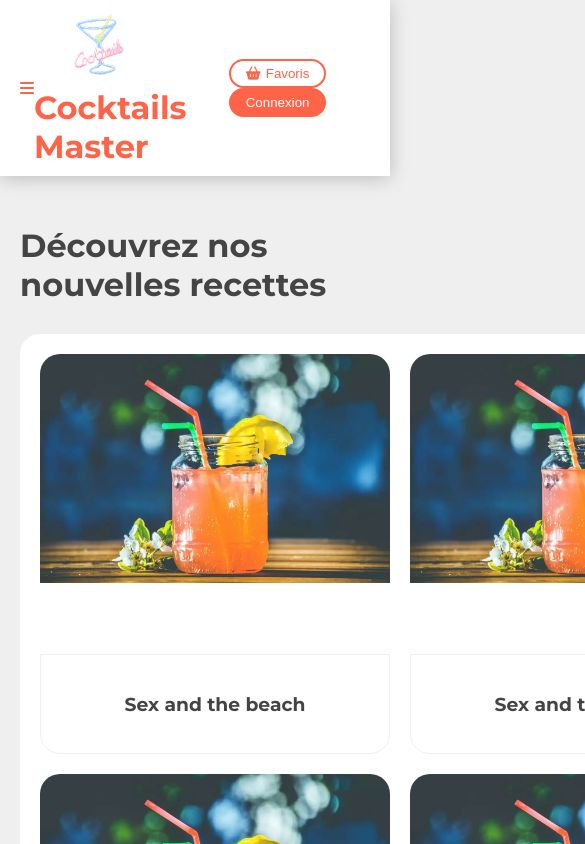
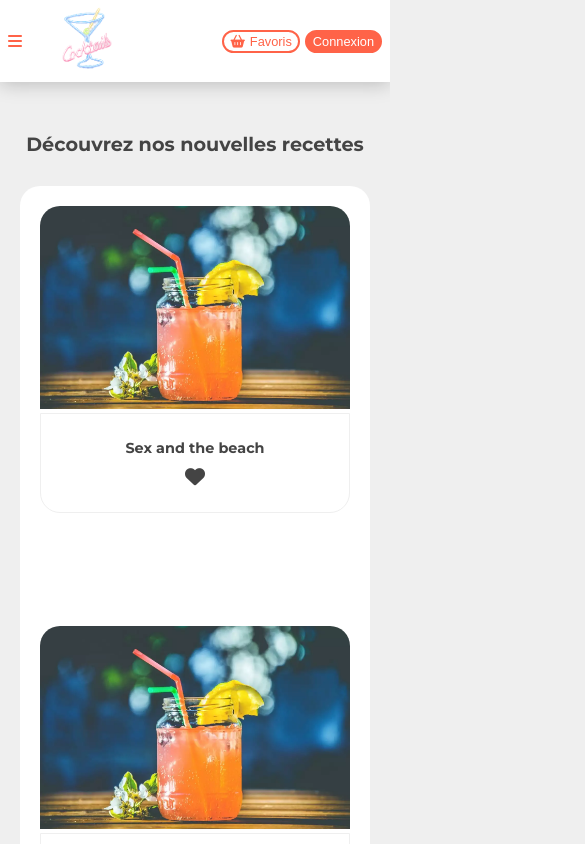
Before and after one commit to Mathieu94110/CocktailsApp, a React (Create React App) app: page / in a window 390 px wide. Shown: the top 844 px of the page, 585 px wide, since content can reach past the window. Built offline with nearby package versions, Linux system fonts and the light colour scheme.

Commit message:
adding responsive and fix fontawesome link issue

```diff
--- a/public/index.html
+++ b/public/index.html
@@ -30,7 +30,10 @@
       href="https://fonts.googleapis.com/css2?family=Montserrat:wght@400;500;700&display=swap"
       rel="stylesheet"
     />
-    <script src="https://kit.fontawesome.com/1002cebf8d.js" crossorigin="anonymous"></script>
+    <script
+      src="https://kit.fontawesome.com/e4159c9e3c.js"
+      crossorigin="anonymous"
+    ></script>
     <title>Cocktails Master</title>
   </head>
   <body>
--- a/src/assets/styles/_debug.scss
+++ b/src/assets/styles/_debug.scss
@@ -1,3 +1,5 @@
+@use './mixins' as mixin;
+
 .b1 {
   background-color: red;
   border: 1px solid red;
@@ -9,11 +11,29 @@
 }
 
 .b3 {
-  background-color: #2ecc71;
-  border: 1px solid #2ecc71;
+  background-color: blue;
+  border: 1px solid blue;
 }
 
 .b4 {
   background-color: purple;
   border: 1px solid purple;
 }
+
+.br {
+  @include mixin.xs {
+    border: 2px solid red;
+  }
+  @include mixin.sm {
+    border: 2px solid green;
+  }
+  @include mixin.md {
+    border: 2px solid blue;
+  }
+  @include mixin.lg {
+    border: 2px solid orange;
+  }
+  @include mixin.xl {
+    border: 2px solid purple;
+  }
+}
--- a/src/assets/styles/_flex.scss
+++ b/src/assets/styles/_flex.scss
@@ -10,8 +10,10 @@
   flex-direction: column;
 }
 
-.flex-fill {
+.flex-fill-vertical-center {
   flex: 1 1 auto;
+  display: flex;
+  align-items: center;
 }
 
 .justify-content-center {
--- /dev/null
+++ b/src/assets/styles/_mixins.scss
@@ -0,0 +1,47 @@
+@mixin xs {
+    @media (max-width: 576px) {
+      @content;
+    }
+  }
+
+  @mixin sm {
+    @media (min-width: 577px) and (max-width: 768px) {
+      @content;
+    }
+  }
+
+  @mixin sm-lt {
+    @media (max-width: 768px) {
+      @content;
+    }
+  }
+
+  @mixin md {
+    @media (min-width: 769px) and (max-width: 992px) {
+      @content;
+    }
+  }
+
+  @mixin md-lt {
+    @media (max-width: 992px) {
+      @content;
+    }
+  }
+
+  @mixin lg {
+    @media (min-width: 993px) and (max-width: 1200px) {
+      @content;
+    }
+  }
+
+  @mixin lg-lt {
+    @media (max-width: 1200px) {
+      @content;
+    }
+  }
+
+  @mixin xl {
+    @media (min-width: 1201px) {
+      @content;
+    }
+  }
--- a/src/assets/styles/_themes.scss
+++ b/src/assets/styles/_themes.scss
@@ -1,8 +1,14 @@
+@use './mixins' as mixin;
+
 .btn {
   padding: 5px 15px;
   border-radius: 20px;
   cursor: pointer;
   transition: 0.2s opacity;
+  @include mixin.xs {
+    font-size: 0.8rem;
+    padding: 2px 6px;
+  }
   &:hover {
     opacity: 0.8;
   }
@@ -24,3 +30,6 @@
   border-radius: 20px;
   background-color: white;
 }
+.text-primary {
+  color: var(--primary);
+}
--- a/src/assets/styles/_utils.scss
+++ b/src/assets/styles/_utils.scss
@@ -25,7 +25,9 @@
   .m-10 {
     margin: 10px;
   }
-
+  .mb-10 {
+    margin-bottom: 10px;
+  }
   .mr-15 {
     margin-right: 15px;
   }
--- a/src/components/Content.module.scss
+++ b/src/components/Content.module.scss
@@ -1,16 +1,48 @@
+@use '../assets/styles/mixins' as mixin;
+
 .grid {
   display: grid;
   place-content: center;
   grid-template-columns: repeat(3, 350px);
   grid-auto-columns: repeat(3, 350px);
   gap: 20px;
+  @include mixin.lg-lt {
+    grid-template-columns: repeat(2, 350px);
+    grid-auto-columns: repeat(2, 350px);
+  }
+  @include mixin.md-lt {
+    grid-template-columns: 350px;
+    grid-auto-columns: 350px;
+  }
+  @include mixin.xs {
+    grid-template-columns: 1fr;
+    grid-auto-columns: 1fr;
+  }
 }
 
 .contentCard {
-    width: 1130px;
+  max-width: 1130px;
+  width: 100%;
 }
-
-  .elem {
-    height: 200px;
-    border: 1px solid red;
+h1 {
+  @include mixin.lg {
+    font-size: 1.6rem;
   }
+  @include mixin.md {
+    font-size: 1.4rem;
+  }
+  @include mixin.xs {
+    font-size: 0.9rem;
+  }
+  @include mixin.sm-lt {
+    font-size: 1.2rem;
+  }
+  @include mixin.lg-lt {
+    text-align: center;
+  }
+}
+h3 {
+  @include mixin.xs {
+    font-size: 0.9rem;
+  }
+}
--- a/src/components/Header.js
+++ b/src/components/Header.js
@@ -1,20 +1,21 @@
 import React from 'react';
 import styles from './Header.module.scss';
 import cocktailsImg from '../assets/images/cocktails-logo.png';
+
 function Header() {
   return (
     <header className={`${styles.header} d-flex flex-row align-items-center`}>
       <i className="fa-solid fa-bars"></i>
-      <div className="flex-fill">
+      <div className="flex-fill-vertical-center">
         <img src={cocktailsImg} alt="logo cocktails" />
         <h1>Cocktails Master</h1>
       </div>
-      <ul>
-        <button className="mr-5 btn btn-reverse-primary">
+      <ul className="d-flex">
+        <button className="mr-5 btn btn-reverse-primary header-buttons">
           <i className="fa-solid fa-basket-shopping mr-5"></i>
           <span>Favoris</span>
         </button>
-        <button className="btn btn-primary">Connexion</button>
+        <button className="btn btn-primary header-buttons">Connexion</button>
       </ul>
     </header>
   );
--- a/src/components/Header.module.scss
+++ b/src/components/Header.module.scss
@@ -1,9 +1,19 @@
+@use '../assets/styles/mixins' as mixin;
+
 .header {
   padding: 10px 20px;
   background-color: white;
   box-shadow: var(--box-shadow-nav);
   color: var(--primary);
+  @include mixin.xs {
+    padding: 4px 8px;
+  }
   img {
     width: 130px;
   }
+  h1 {
+    @include mixin.xs {
+      display: none;
+    }
+  }
 }
--- a/src/components/Recipe.js
+++ b/src/components/Recipe.js
@@ -1,16 +1,24 @@
-import React from 'react';
+import React, { useState } from 'react';
+import testCocktail from '../assets/images/test-cocktail.png';
 import styles from './Recipe.module.scss';
-import testCocktail from '../assets/images/test-cocktail.png';
+
 function Recipe() {
+  const [liked, setLiked] = useState(false);
+
+  function handleClick() {
+    setLiked(!liked);
+  }
+
   return (
-    <div className={styles.recipe}>
+    <div onClick={handleClick} className={styles.recipe}>
       <div className={styles.imageContainer}>
-        <img src={testCocktail} alt="recipe" />
+        <img src={testCocktail} alt="test-image" />
       </div>
       <div
-        className={`${styles.recipeTitle} d-flex flex-row justify-content-center align-items-center`}
+        className={`${styles.recipeTitle} d-flex flex-column justify-content-center align-items-center`}
       >
-        <h3>Sex and the beach</h3>
+        <h3 className="mb-10">Sex and the beach</h3>
+        <i className={`fa-solid fa-heart ${liked ? 'text-primary' : ''}`}></i>
       </div>
     </div>
   );
--- a/src/components/Recipe.module.scss
+++ b/src/components/Recipe.module.scss
@@ -2,6 +2,9 @@
   border-radius: 20px;
   height: 400px;
   cursor: pointer;
+  i {
+    font-size: 20px;
+  }
   &:hover {
     img {
       transform: scale(1.1);
@@ -13,7 +16,6 @@
 }
 
 .imageContainer {
-  height: 300px;
   border-top-left-radius: 20px;
   border-top-right-radius: 20px;
   overflow: hidden;
```
Lines whose indentation alone changed are shown as unchanged.
